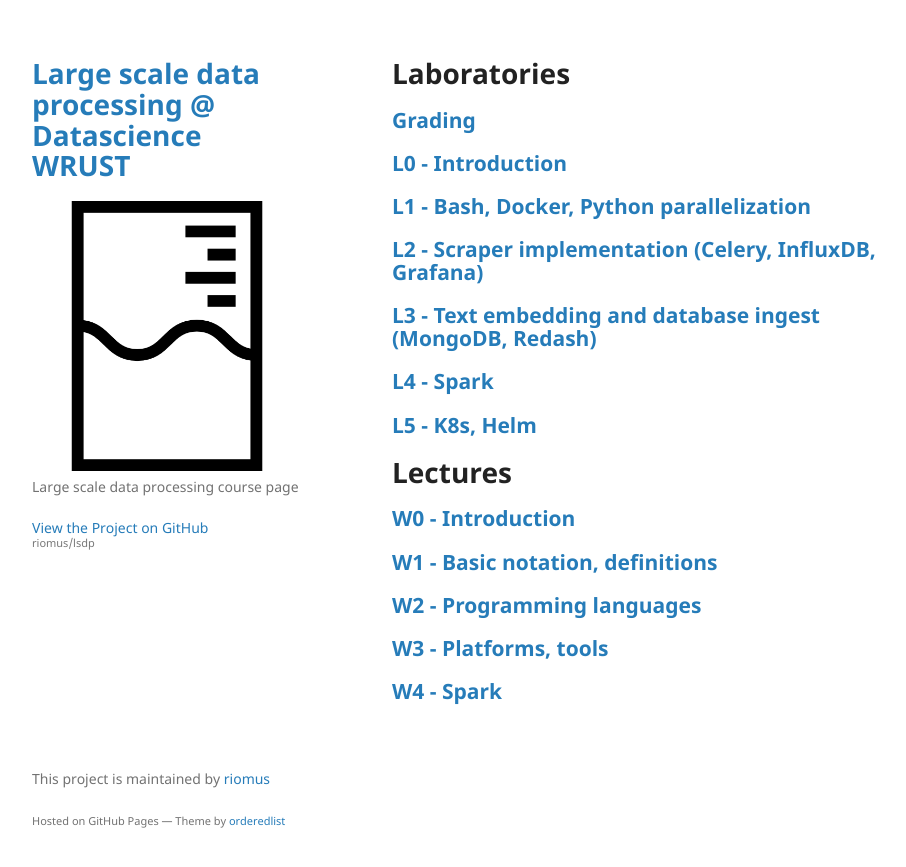
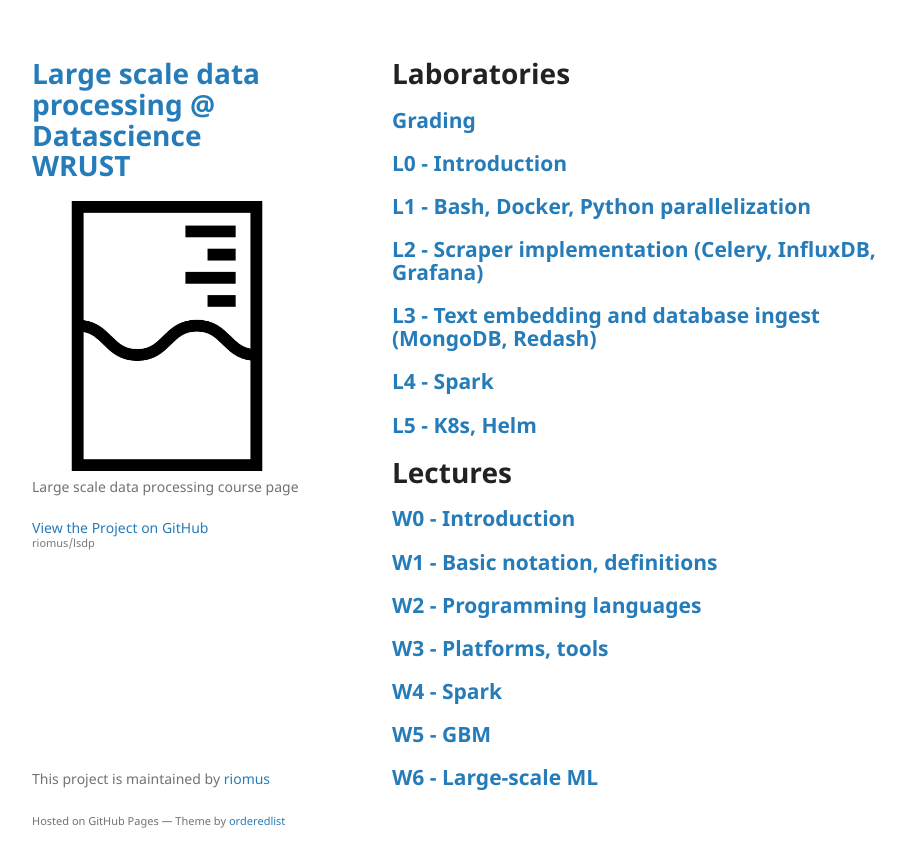
Before and after one commit to riomus/lsdp, a Jekyll site: the page built from index.md, in a window 1280 px wide. Shown: the top 867 px of the page, without its empty margins (178-1084 px from the left). Built offline with Jekyll 4.4.1, drawn with Linux system fonts in a browser that asks for light colours; our own code applies the rules of GitHub Pages for plain Markdown files.

Commit message:
Add new lectures

```diff
--- a/index.md
+++ b/index.md
@@ -19,3 +19,5 @@ layout: default
 ## [W2 - Programming languages](/static/W2.pdf)
 ## [W3 - Platforms, tools](/static/W3.pdf)
 ## [W4 - Spark](/static/W4.pdf)
+## [W5 - GBM](/static/W5.pdf)
+## [W6 - Large-scale ML](/static/W6.pdf)
```
Also changed, not shown: 2 other files.
